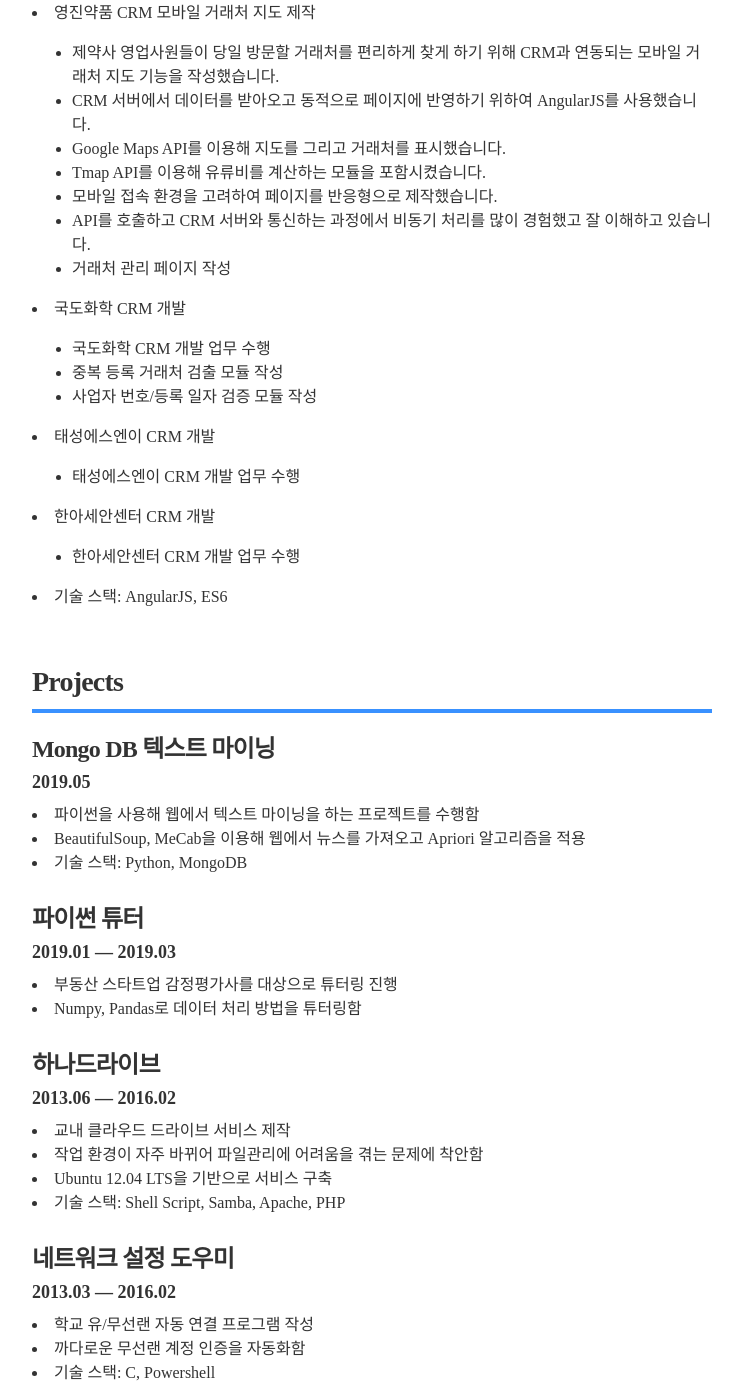
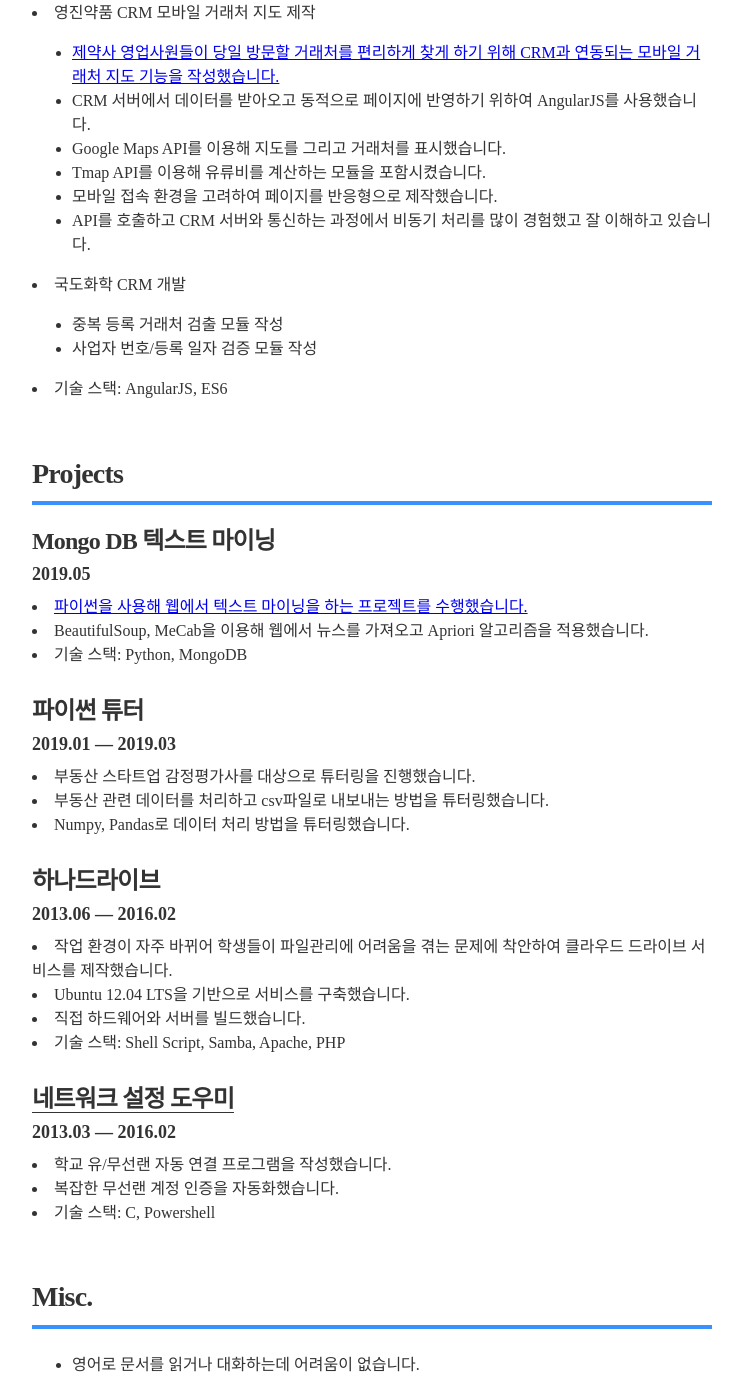
Before and after one commit to proxent/resume2, a Jekyll site: the page built from index.html, in a window 1280 px wide and 1400 px high, scrolled down 920 px. Shown: the whole window, without its empty margins (268-1011 px from the left). Built offline with Jekyll 4.4.1, drawn with Linux system fonts in a browser that asks for light colours; some of the changed text lies outside the part shown.

Commit message:
major changes. added lots of links

```diff
--- a/_config.yml
+++ b/_config.yml
@@ -23,7 +23,7 @@ resume_contact_address:         "서울"
 resume_header_contact_info:     "서울 • 010-7340-1578 • chanjin@qualisoft.co.kr"
 display_header_contact_info:    "true"
 
-resume_header_intro: "<p>'일이 즐거운 사람이 어딨냐'라는 말이 싫어 즐거운 일을 열심히 찾고 있습니다. 끊임없이 반성하고 성장하기 위해 노력하고 있습니다. 잉걸불처럼 주변에 있으면 뭉근하게 따뜻해지는 사람이 되고 싶습니다. 읽고 대화하는 것을 좋아합니다. </p>"
+resume_header_intro: "<p>'대충'이라는 말이 싫어 열정을 쏟을 수 있는 일을 열심히 찾고 있습니다. 끊임없이 반성하고 성장하기 위해 노력하고 있습니다. 잉걸불처럼 주변에 있으면 뭉근하게 따뜻해지는 사람이 되고 싶습니다. 읽고 대화하는 것을 좋아합니다. </p>"
 
 # use "yes" to display the email contact button,
 # "no" to display an "I'm not looking for work" message,
--- a/_data/experience.yml
+++ b/_data/experience.yml
@@ -6,26 +6,16 @@
   summary: "
   <li>영진약품 CRM 모바일 거래처 지도 제작</li>
   <ul>
-  <li>제약사 영업사원들이 당일 방문할 거래처를 편리하게 찾게 하기 위해 CRM과 연동되는 모바일 거래처 지도 기능을 작성했습니다.</li>
+  <li><a href='/resources/code.pdf'>제약사 영업사원들이 당일 방문할 거래처를 편리하게 찾게 하기 위해 CRM과 연동되는 모바일 거래처 지도 기능을 작성했습니다.</a></li>
   <li>CRM 서버에서 데이터를 받아오고 동적으로 페이지에 반영하기 위하여 AngularJS를 사용했습니다.</li>
   <li>Google Maps API를 이용해 지도를 그리고 거래처를 표시했습니다.</li>
   <li>Tmap API를 이용해 유류비를 계산하는 모듈을 포함시켰습니다.</li>
   <li>모바일 접속 환경을 고려하여 페이지를 반응형으로 제작했습니다.</li>
   <li>API를 호출하고 CRM 서버와 통신하는 과정에서 비동기 처리를 많이 경험했고 잘 이해하고 있습니다.</li>
-  <li>거래처 관리 페이지 작성</li>
   </ul>
   <li>국도화학 CRM 개발</li>
   <ul>
-  <li>국도화학 CRM 개발 업무 수행</li>
   <li>중복 등록 거래처 검출 모듈 작성</li>
   <li>사업자 번호/등록 일자 검증 모듈 작성</li>
   </ul>
-  <li>태성에스엔이 CRM 개발</li>
-  <ul>
-  <li>태성에스엔이 CRM 개발 업무 수행</li>
-  </ul>
-  <li>한아세안센터 CRM 개발</li>
-  <ul>
-  <li>한아세안센터 CRM 개발 업무 수행</li>
-  </ul>
   <li>기술 스택: AngularJS, ES6</li>"
--- a/_data/projects.yml
+++ b/_data/projects.yml
@@ -3,31 +3,32 @@
   role: Founder & Primary Developer
   duration: 2019.05
   # url: "#"
-  description: "<li>파이썬을 사용해 웹에서 텍스트 마이닝을 하는 프로젝트를 수행함</li>
-  <li>BeautifulSoup, MeCab을 이용해 웹에서 뉴스를 가져오고 Apriori 알고리즘을 적용</li>
+  description: "<li><a href='https://github.com/proxent/textMining'>파이썬을 사용해 웹에서 텍스트 마이닝을 하는 프로젝트를 수행했습니다.</a></li>
+  <li>BeautifulSoup, MeCab을 이용해 웹에서 뉴스를 가져오고 Apriori 알고리즘을 적용했습니다.</li>
   <li>기술 스택: Python, MongoDB</li>"
 
 - project: 파이썬 튜터
   role: Co-Founder & Organizer
   duration: 2019.01 &mdash; 2019.03
   # url: "#"
-  description: "<li>부동산 스타트업 감정평가사를 대상으로 튜터링 진행</li>
-  <li> Numpy, Pandas로 데이터 처리 방법을 튜터링함</li>"
+  description: "<li>부동산 스타트업 감정평가사를 대상으로 튜터링을 진행했습니다.</li>
+  <li>부동산 관련 데이터를 처리하고 csv파일로 내보내는 방법을 튜터링했습니다.</li>
+  <li> Numpy, Pandas로 데이터 처리 방법을 튜터링했습니다.</li>"
 
 - project: 하나드라이브
   role: Co-Founder & Organizer
   duration: 2013.06 &mdash; 2016.02
   # url: "#"
-  description: "<li>교내 클라우드 드라이브 서비스 제작</li>
-  <li>작업 환경이 자주 바뀌어 파일관리에 어려움을 겪는 문제에 착안함</li>
-  <li>Ubuntu 12.04 LTS을 기반으로 서비스 구축</li>
+  description: "<li>작업 환경이 자주 바뀌어 학생들이 파일관리에 어려움을 겪는 문제에 착안하여 클라우드 드라이브 서비스를 제작했습니다.</li>
+  <li>Ubuntu 12.04 LTS을 기반으로 서비스를 구축했습니다.</li>
+  <li>직접 하드웨어와 서버를 빌드했습니다.</li>
   <li>기술 스택: Shell Script, Samba, Apache, PHP</li>"
 
 
-- project: 네트워크 설정 도우미
+- project: <a href="https://github.com/proxent/wlan_wizard">네트워크 설정 도우미</a>
   role: Co-Founder & Organizer
   duration: 2013.03 &mdash; 2016.02
   # url: "#"
-  description: "<li>학교 유/무선랜 자동 연결 프로그램 작성</li>
-  <li>까다로운 무선랜 계정 인증을 자동화함</li>
+  description: "<li>학교 유/무선랜 자동 연결 프로그램을 작성했습니다.</li>
+  <li>복잡한 무선랜 계정 인증을 자동화했습니다.</li>
   <li>기술 스택: C, Powershell</li>"
```
Also changed, not shown: 2 other files.
